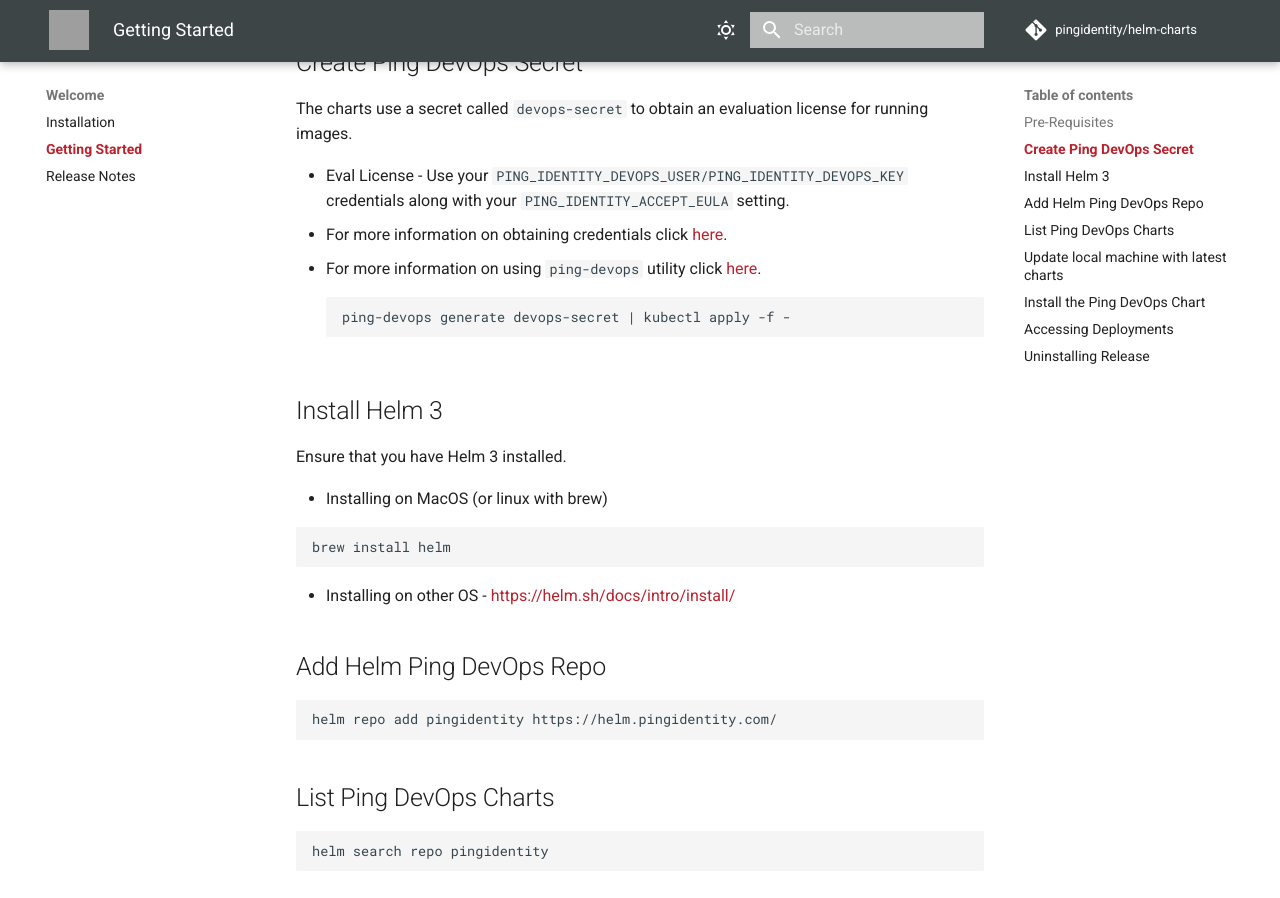
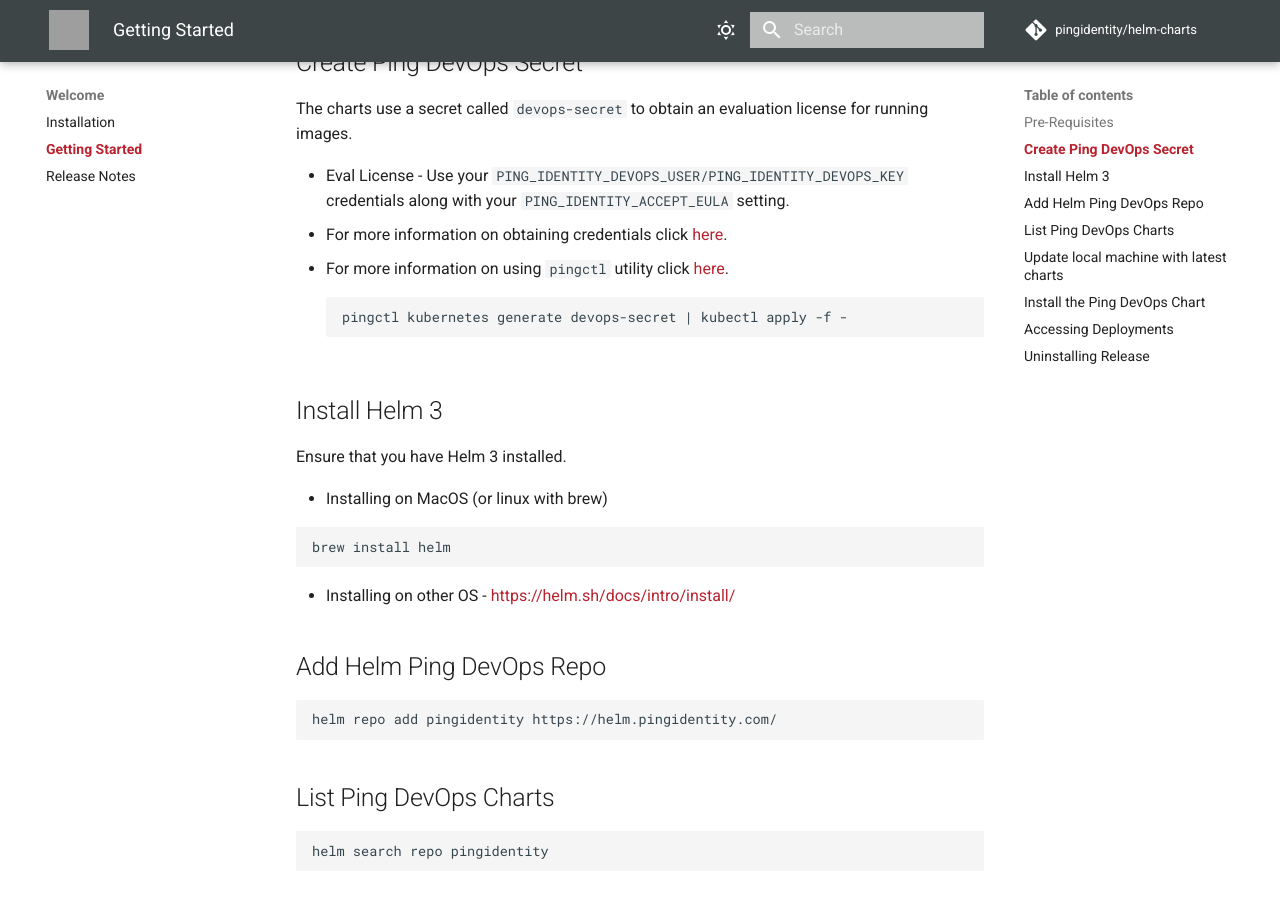
Before and after one commit to pingidentity/helm-charts, an MkDocs documentation site: the page built from docs/getting-started.md, in a window 1280 px wide and 900 px high, scrolled down 472 px. Built offline with MkDocs 1.6.1 and Material for MkDocs 9.7.7, drawn with Linux system fonts in a browser that asks for light colours; comment, search, counter and statistics services are not loaded; grey boxes are pictures that could not be loaded.

Commit message:
Update docs to reference pingctl tool

```diff
--- a/docs/getting-started.md
+++ b/docs/getting-started.md
@@ -15,9 +15,9 @@
 * Eval License - Use your `PING_IDENTITY_DEVOPS_USER/PING_IDENTITY_DEVOPS_KEY` credentials
   along with your `PING_IDENTITY_ACCEPT_EULA` setting.
   * For more information on obtaining credentials click [here](https://devops.pingidentity.com/get-started/devopsRegistration/).
-  * For more information on using `ping-devops` utility click [here](https://devops.pingidentity.com/get-started/pingDevopsUtil/).
+  * For more information on using `pingctl` utility click [here](https://devops.pingidentity.com/get-started/pingctlUtil/).
 
-        ping-devops generate devops-secret | kubectl apply -f -
+        pingctl kubernetes generate devops-secret | kubectl apply -f -
 
 ## Install Helm 3
 
```
